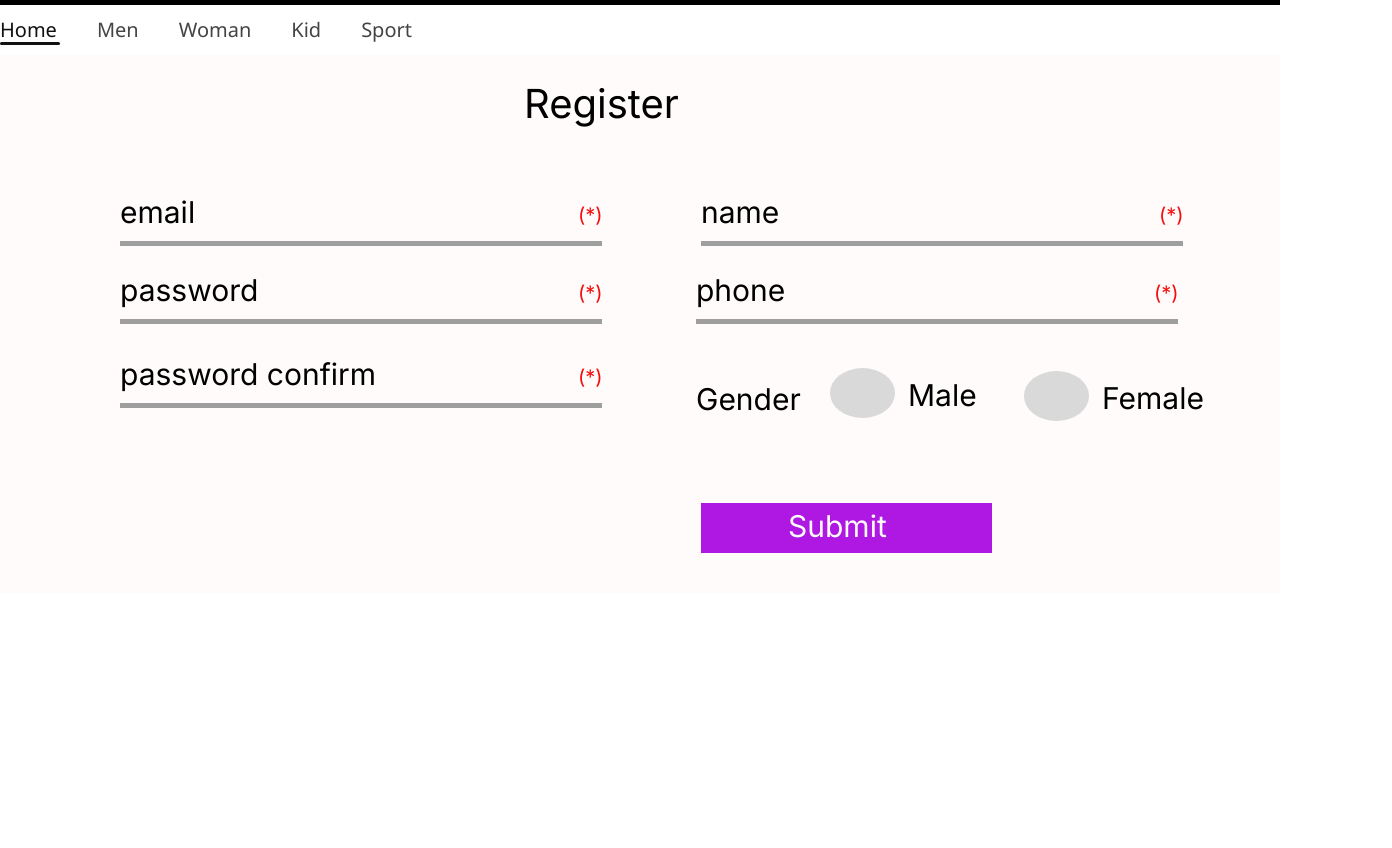
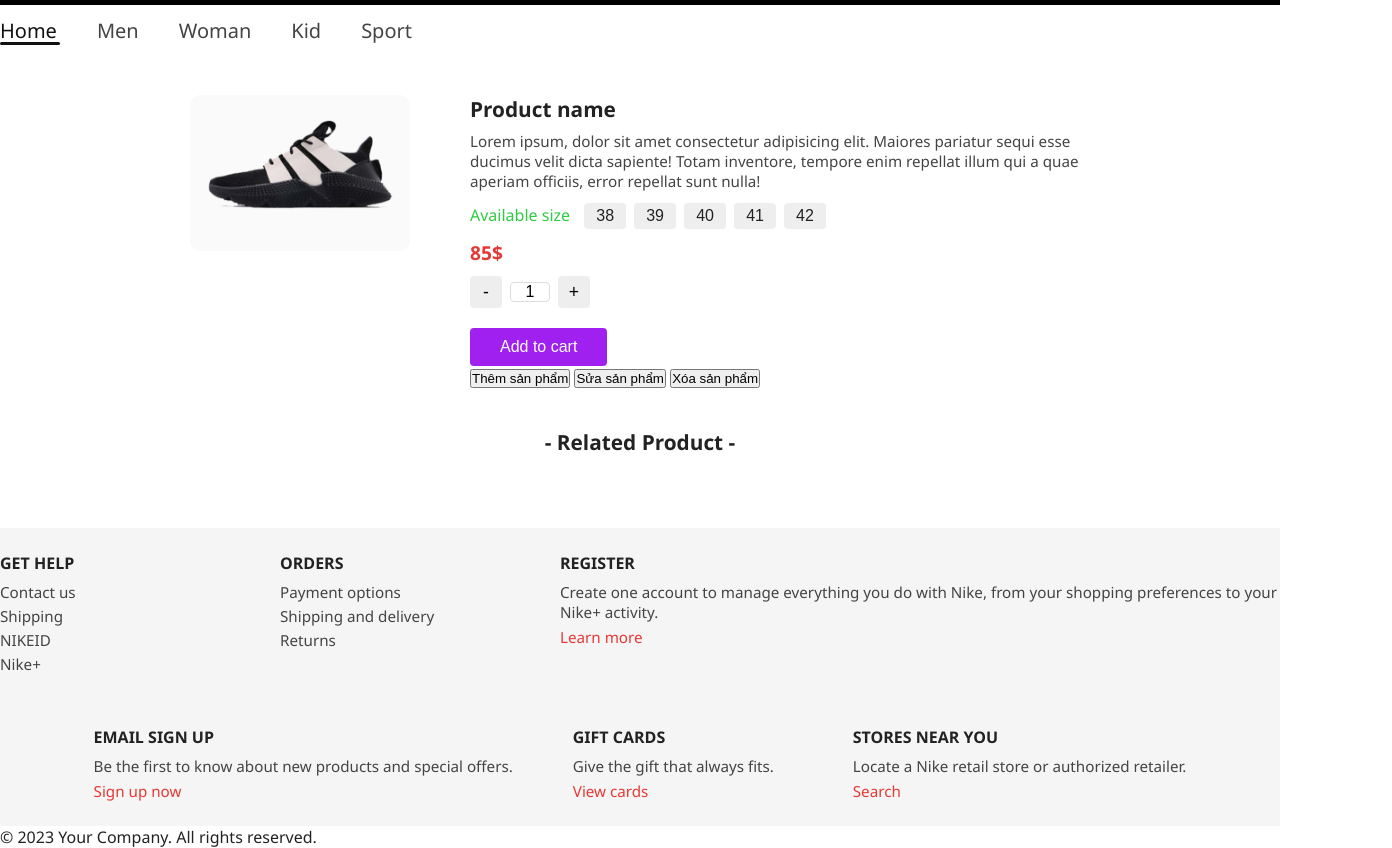
Before and after one commit to duykhang102456/CapStoneSass, a plain HTML site: page details.html in a window 1280 px wide. Shown: the part 47-895 px from the top of the page, 1392 px wide, since content can reach past the window. Before the commit the page ends 800 px from the top, so only its background shows below. Drawn offline with nearby package versions, Linux system fonts and the light colour scheme; no server answers; grey boxes are pictures that could not be loaded.

Commit message:
đã đổi tên file

```diff
--- a/css/register.css
+++ b/css/register.css
@@ -351,4 +351,6 @@ body {
 }
 .footer .footer__bottom div a:hover {
   text-decoration: underline;
-}/*# sourceMappingURL=register.css.map */
+}
+
+/*# sourceMappingURL=register.css.map */
--- a/details.html
+++ b/details.html
@@ -3,8 +3,8 @@
 <head>
     <meta charset="UTF-8">
     <meta name="viewport" content="width=device-width, initial-scale=1.0">
-    <title>Document</title>
-    <link rel="stylesheet" href="/css/details.css">
+    <title>Product Detail</title>
+    <link rel="stylesheet" href="/css/register.css">
 </head>
 <body>
     <header class="header">
@@ -19,7 +19,7 @@
               </svg>
             </span>
                 <a href="#">Login</a>
-                <a href="./details.html">Register</a>
+                <a href="./register.html">Register</a>
             </div>
         </div>
         <nav class="nav">
@@ -34,77 +34,93 @@
             </div>
         </nav>
     </header>
-     <main class="register-content">
-      <section class="div">
-        <h1 class="text-wrapper">Register</h1>
-        <form>
-          <div class="textbox">
-            <label for="email" class="text-wrapper-2">email</label>
-            <input type="email" id="email" name="email" required aria-describedby="email-required" />
-            <img class="line" src="https://c.animaapp.com/mejsr89sNWRzkG/img/line-2.svg" alt="" />
-            <span class="text-wrapper-3" id="email-required" aria-label="required">(*)</span>
+    <main>
+        <section class="product-detail">
+            <div class="product-detail__container">
+                <div class="product-detail__image">
+                    <img src="/img/image.png" alt="Product">
                 </div>
-          <div class="textbox-2">
-            <label for="phone" class="text-wrapper-2">phone</label>
-            <input type="tel" id="phone" name="phone" required aria-describedby="phone-required" />
-            <img class="line" src="https://c.animaapp.com/mejsr89sNWRzkG/img/line-2-4.svg" alt="" />
-            <span class="text-wrapper-3" id="phone-required" aria-label="required">(*)</span>
+                <div class="product-detail__info">
+                    <h2>Product name</h2>
+                    <p class="product-detail__desc">
+                        Lorem ipsum, dolor sit amet consectetur adipisicing elit. Maiores pariatur sequi esse ducimus velit dicta sapiente! Totam inventore, tempore enim repellat illum qui a quae aperiam officiis, error repellat sunt nulla!
+                    </p>
+                    <div class="product-detail__sizes">
+                        <span class="label">Available size</span>
+                        <button>38</button>
+                        <button>39</button>
+                        <button>40</button>
+                        <button>41</button>
+                        <button>42</button>
                     </div>
-          <div class="textbox-3">
-  <label for="name" class="text-wrapper-2">name</label>
-  <input
-    type="text"
-    id="name"
-    name="name"
-    required
-    aria-describedby="name-required"
-    style="position: absolute; width: 346px; top: -1px; left: 0; font-family: 'Inter', Helvetica; font-weight: 400; font-size: 30px; color: #000; background: transparent; border: none; padding: 0;"
-  />
-  <img class="line" src="https://c.animaapp.com/mejsr89sNWRzkG/img/line-2.svg" alt="" />
-  <span class="text-wrapper-3" id="name-required" aria-label="required">(*)</span>
+                    <div class="product-detail__price">
+                        <span>85$</span>
                     </div>
-          <div class="textbox-4">
-            <label for="password" class="text-wrapper-2">password</label>
-            <input type="password" id="password" name="password" required aria-describedby="password-required" />
-            <img class="line" src="https://c.animaapp.com/mejsr89sNWRzkG/img/line-2.svg" alt="" />
-            <span class="text-wrapper-3" id="password-required" aria-label="required">(*)</span>
+                    <div class="product-detail__quantity">
+                        <button class="btn-qty">-</button>
+                        <input type="text" value="1" readonly>
+                        <button class="btn-qty">+</button>
                     </div>
-          <div class="textbox-5">
-            <label for="password-confirm" class="text-wrapper-2">password confirm</label>
-            <input
-              type="password"
-              id="password-confirm"
-              name="password-confirm"
-              required
-              aria-describedby="password-confirm-required"
-            />
-            <img class="line" src="https://c.animaapp.com/mejsr89sNWRzkG/img/line-2.svg" alt="" />
-            <span class="text-wrapper-3" id="password-confirm-required" aria-label="required">(*)</span>
+                    <button class="btn-add-cart">Add to cart</button>
+                    <!-- Thêm nút thao tác API -->
+                    <div class="product-detail__actions">
+                        <button id="btn-create" class="btn-action">Thêm sản phẩm</button>
+                        <button id="btn-update" class="btn-action">Sửa sản phẩm</button>
+                        <button id="btn-delete" class="btn-action">Xóa sản phẩm</button>
                     </div>
-          <fieldset class="gender-fieldset">
-            <legend class="text-wrapper-4">Gender</legend>
-            <div class="radio">
-              <input type="radio" id="male" name="gender" value="male" class="radio-input" />
-              <label for="male" class="radio-label">
-                <img class="rectangle" alt="" />
-                <div class="div-2"><div class="ellipse"></div></div>
-                <span class="text-wrapper-5">Male</span>
-              </label>
                 </div>
-            <div class="radio-2">
-              <input type="radio" id="female" name="gender" value="female" class="radio-input" />
-              <label for="female" class="radio-label">
-                <img class="img" alt="" />
-                <div class="div-2"></div>
-                <span class="text-wrapper-5">Female</span>
-              </label>
             </div>
-          </fieldset>
-          <button type="submit" class="button-icon-gradient">
-            <span class="text-wrapper-6">Submit</span>
-          </button>
-        </form>
         </section>
+        <section class="related-product">
+            <h2>- Related Product -</h2>
+            <div class="product-list">
+                <!-- Products will be rendered automatically by JS -->
+            </div>
+        </section>
+        <footer class="footer">
+            <div class="footer__top">
+                <div>
+                    <h4>GET HELP</h4>
+                    <p>Contact us</p>
+                    <p>Shipping</p>
+                    <p>NIKEID</p>
+                    <p>Nike+</p>
+                </div>
+                <div>
+                    <h4>ORDERS</h4>
+                    <p>Payment options</p>
+                    <p>Shipping and delivery</p>
+                    <p>Returns</p>
+                </div>
+                <div>
+                    <h4>REGISTER</h4>
+                    <p>Create one account to manage everything you do with Nike, from your shopping preferences to your Nike+ activity.</p>
+                    <a href="#">Learn more</a>
+                </div>
+            </div>
+            <div class="footer__bottom">
+                <div>
+                    <h4>EMAIL SIGN UP</h4>
+                    <p>Be the first to know about new products and special offers.</p>
+                    <a href="#">Sign up now</a>
+                </div>
+                <div>
+                    <h4>GIFT CARDS</h4>
+                    <p>Give the gift that always fits.</p>
+                    <a href="#">View cards</a>
+                </div>
+                <div>
+                    <h4>STORES NEAR YOU</h4>
+                    <p>Locate a Nike retail store or authorized retailer.</p>
+                    <a href="#">Search</a>
+                </div>
+            </div>
+        </footer>
+        <div class="footer__bottom">
+            <p>&copy; 2023 Your Company. All rights reserved.</p>
+        </div>
     </main>
 </body>
+<script src="/JS/register.js"></script>
+<script src="/JS/details.js"></script>
 </html>
```
Also changed, not shown: register.html (+4 -7 lines). Lines whose indentation alone changed are shown as unchanged.
